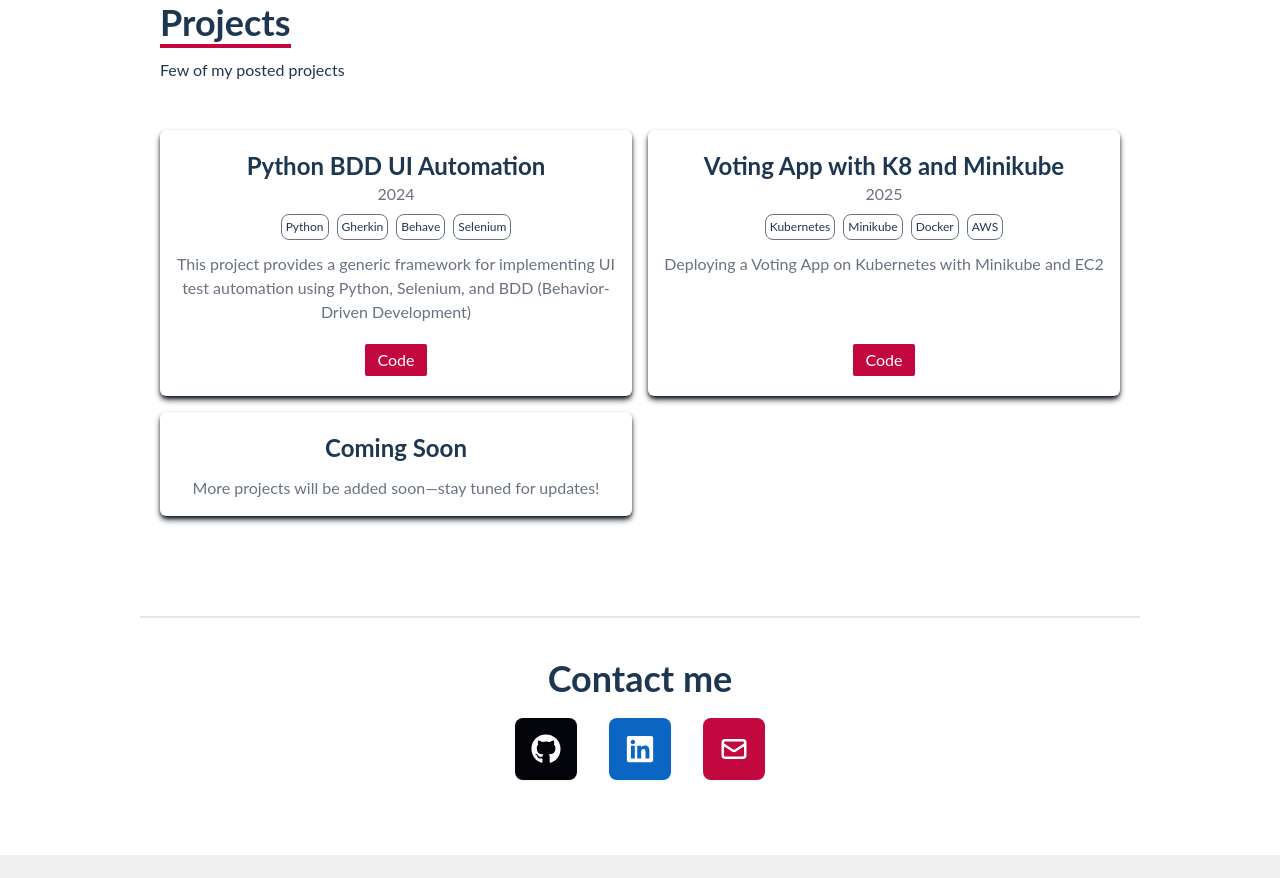
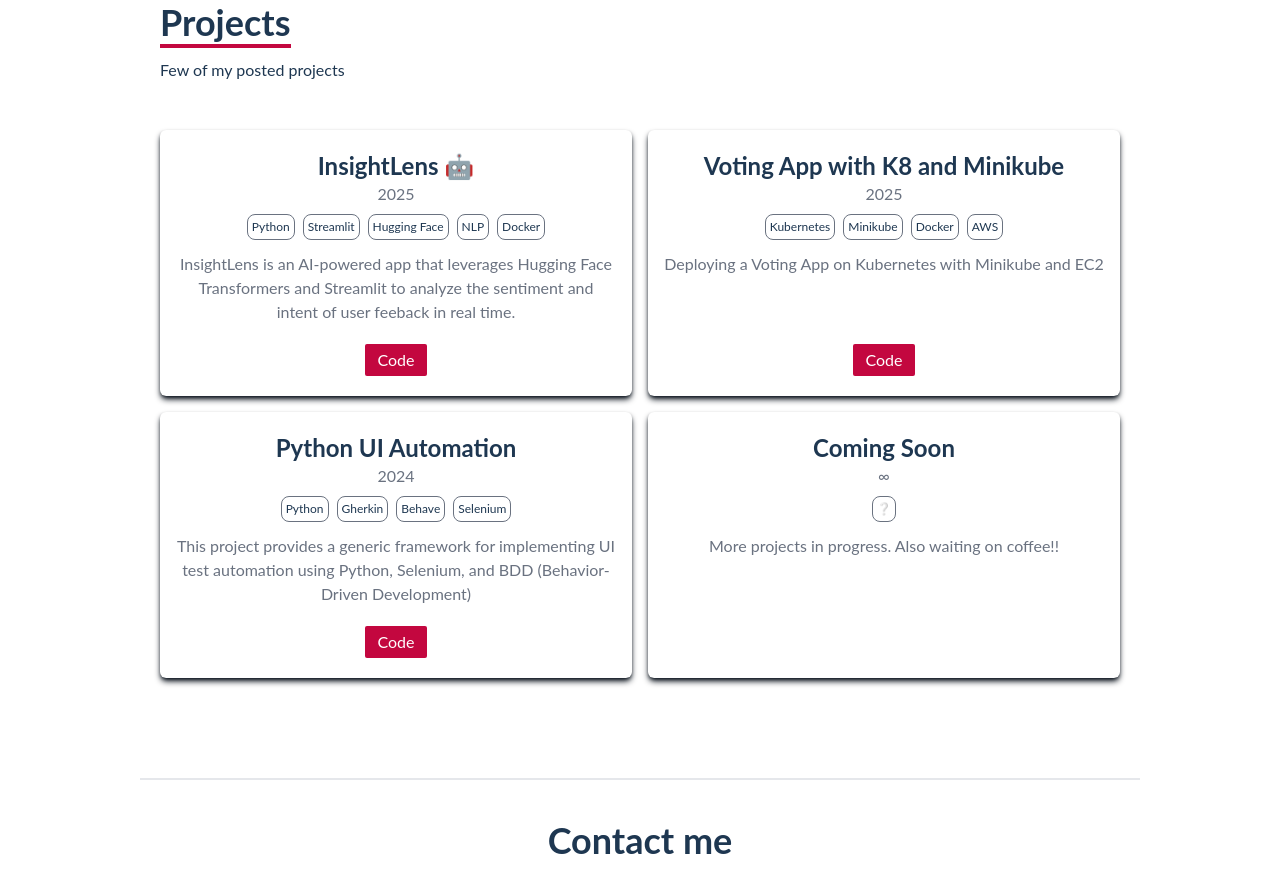
Before and after one commit to codewithprashantgupta/prashant.me, a React (Create React App) app: page / in a window 1280 px wide. Shown: the part 3480-4358 px from the top of the page. Built offline with nearby package versions, Linux system fonts and the light colour scheme; the HTML template or start-up script is replaced by a standard one.

Commit message:
added new project - insightlens

```diff
--- a/src/data/Projects.js
+++ b/src/data/Projects.js
@@ -1,12 +1,11 @@
 export const projects = [
 	{
 		id: 1,
-		name: "Python BDD UI Automation",
-		date: "2024",
-		tech: ["Python", "Gherkin", "Behave", "Selenium"],
-		tagline:
-			"This project provides a generic framework for implementing UI test automation using Python, Selenium, and BDD (Behavior-Driven Development)",
-		source: "https://github.com/codewithprashantgupta/python-bdd-ui-automation",
+		name: "InsightLens 🤖",
+		date: "2025",
+		tech: ["Python", "Streamlit", "Hugging Face", "NLP", "Docker"],
+		tagline: "InsightLens is an AI-powered app that leverages Hugging Face Transformers and Streamlit to analyze the sentiment and intent of user feeback in real time.",
+		source: "https://github.com/codewithprashantgupta/insightlens-comment-analyzer/tree/main",
 	},
 	{
 		id: 2,
@@ -18,9 +17,18 @@ export const projects = [
 	},
 	{
 		id: 3,
+		name: "Python UI Automation",
+		date: "2024",
+		tech: ["Python", "Gherkin", "Behave", "Selenium"],
+		tagline:
+			"This project provides a generic framework for implementing UI test automation using Python, Selenium, and BDD (Behavior-Driven Development)",
+		source: "https://github.com/codewithprashantgupta/python-bdd-ui-automation",
+	},
+	{
+		id: 4,
 		name: "Coming Soon",
-		date: "",
-		tech: [],
-		tagline: "More projects will be added soon—stay tuned for updates!",
+		date: "∞",
+		tech: ["❔"],
+		tagline: "More projects in progress. Also waiting on coffee!!",
 	},
 ];
```
